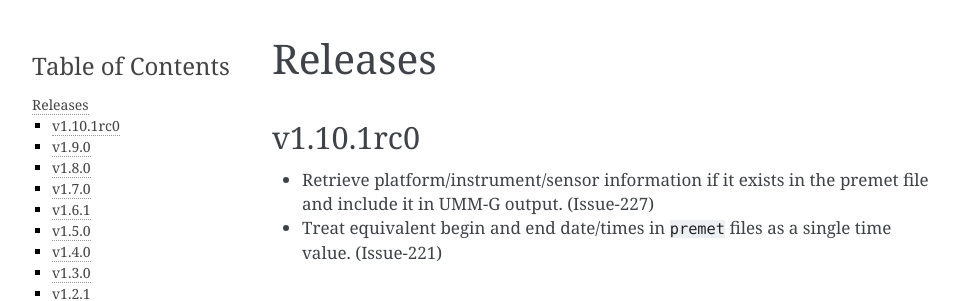
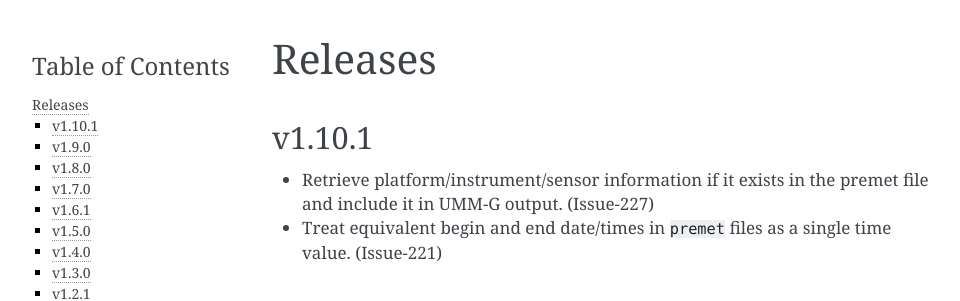
Before and after one commit to nsidc/granule-metgen, a Sphinx documentation site: the page built from docs/source/releases.rst, in a window 1280 px wide and 900 px high. Shown: the top 301 px of the window, without its empty margins (148-1108 px from the left). Built offline with Sphinx 7.4.7, drawn with Linux system fonts in a browser that asks for light colours.

Commit message:
Bump version: 1.10.1rc0 → 1.10.1

```diff
--- a/CHANGELOG.md
+++ b/CHANGELOG.md
@@ -1,4 +1,4 @@
-## v1.10.1rc0
+## v1.10.1
 
 * Retrieve platform/instrument/sensor information if it exists in the premet
   file and include it in UMM-G output. (Issue-227)
--- a/docs/source/conf.py
+++ b/docs/source/conf.py
@@ -6,8 +6,8 @@
 project = "MetGenC"
 copyright = "2024, NSIDC"
 author = "National Snow and Ice Data Center"
-release = "v1.10.1rc0"
-version = "v1.10.1rc0"
+release = "v1.10.1"
+version = "v1.10.1"
 
 extensions = [
     "myst_parser",
--- a/pyproject.toml
+++ b/pyproject.toml
@@ -1,6 +1,6 @@
 [tool.poetry]
 name = "nsidc-metgenc"
-version = "1.10.1rc0"
+version = "1.10.1"
 description = "The nsidc-metgenc package enables data producers as well as Operations staff managing the data ingest workflow to create metadata files conforming to NASA's Common Metadata Repository UMM-G specification."
 authors = ["National Snow and Ice Data Center (NSIDC) <nsidc@nsidc.org>"]
 readme = "README.md"
@@ -53,7 +53,7 @@
 beautifulsoup4 = "^4.13.4"
 
 [tool.bumpversion]
-current_version = "1.10.1rc0"
+current_version = "1.10.1"
 parse = """(?x)
     (?P<major>0|[1-9]\\d*)\\.
     (?P<minor>0|[1-9]\\d*)\\.
```
Also changed, not shown: 1 other file.
